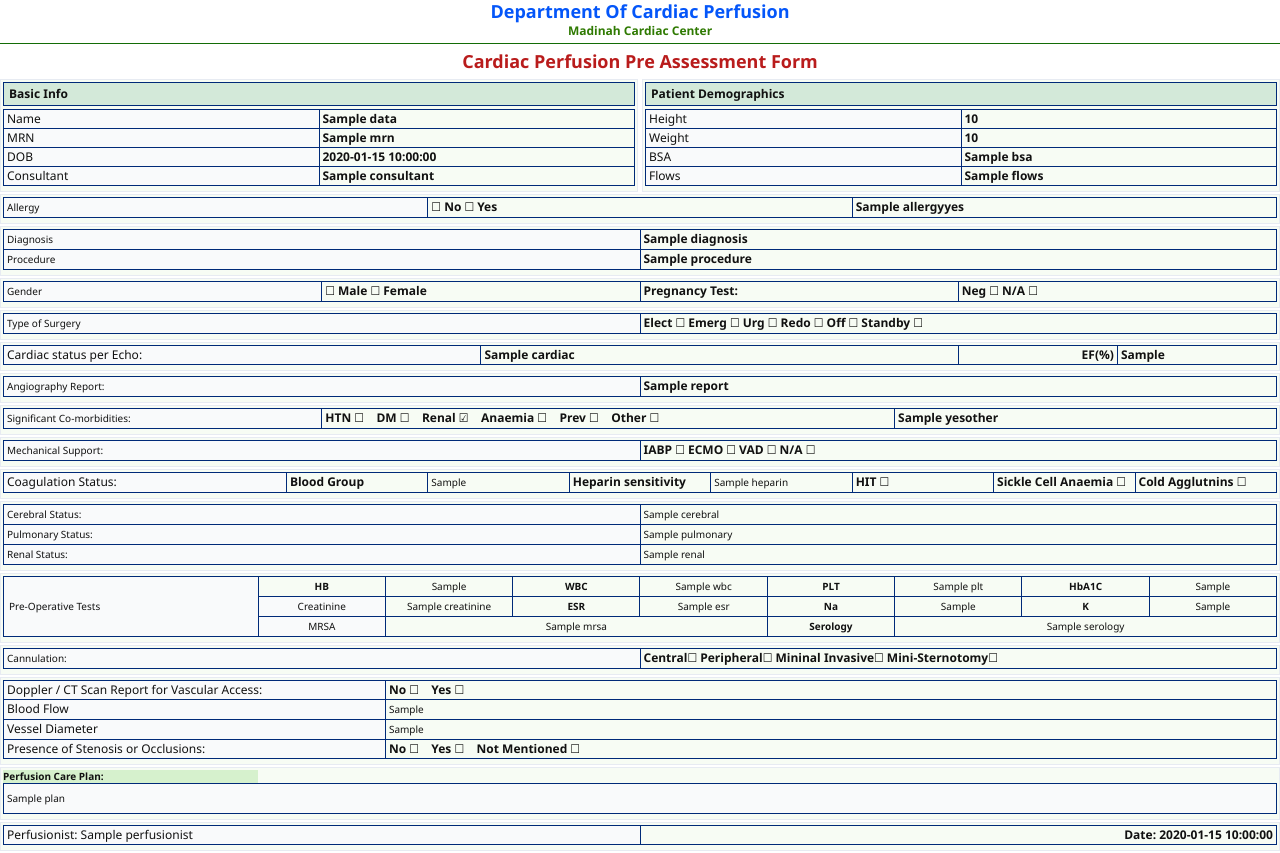
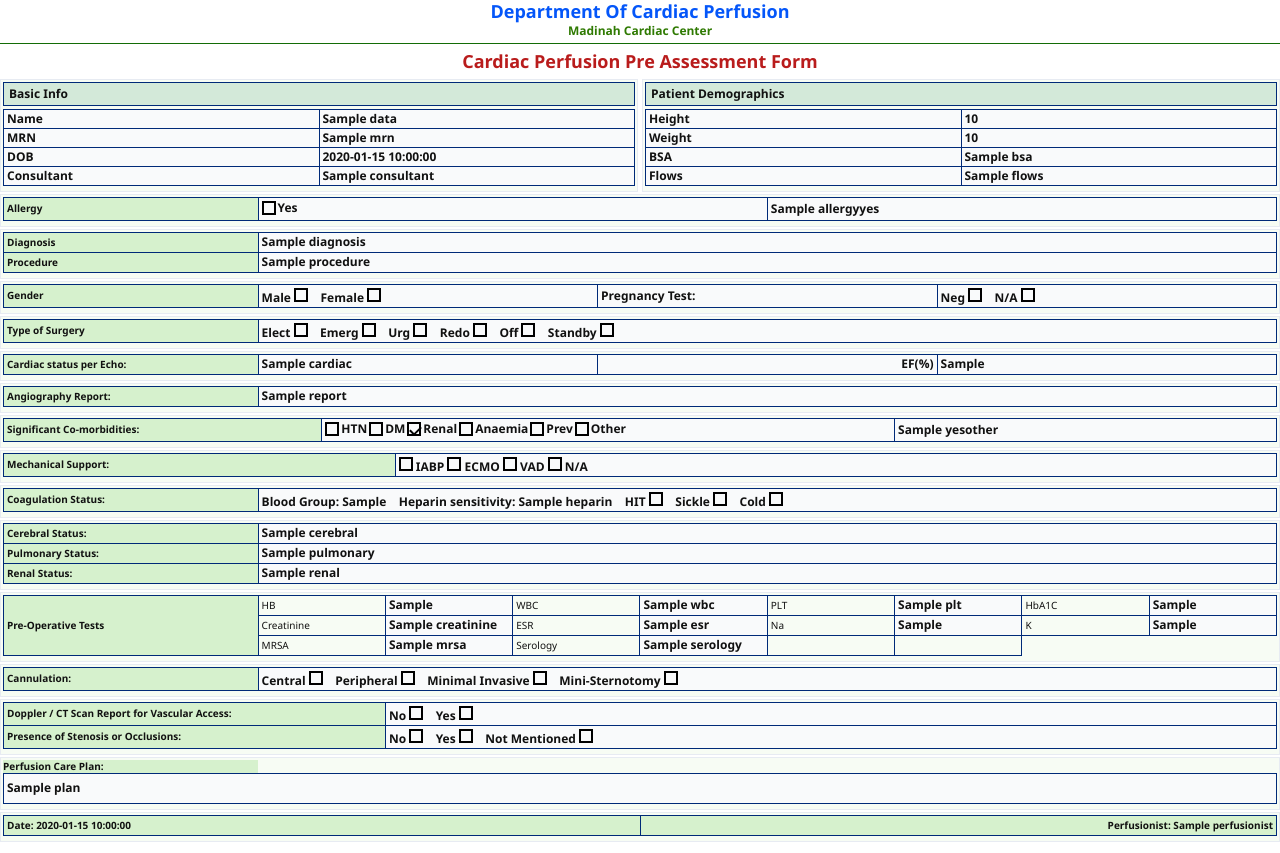
Before and after one commit to finashinas123/LogbookWeb, a Flask app: template templates/pdf1.html in a window 1280 px wide. Run offline with Flask 3, Linux system fonts and the light colour scheme; the template is opened without the code that fills it: most values are stand-ins (such as "Sample title", 1, 10 or a date in 2020).

Commit message:
Refactor PDF template for improved layout and styling

```diff
--- a/templates/pdf1.html
+++ b/templates/pdf1.html
@@ -18,22 +18,6 @@ body {
     padding: 0;
     color: #111;
     line-height: 1.3;
-}
-
-/* BACKGROUND */
-
-.background-image {
-        position: fixed;
-        top: 0;
-        left: 0;
-        width: 100%;
-        height: 100%;
-        z-index: -1; /* Ensure it stays behind content */
-        background-image: url("{{ background_image_path }}");
-        background-size: cover; /* Ensure the image covers the entire screen */
-        background-repeat: no-repeat;
-        background-position: center;
-
 }
 
 /* HEADER */
@@ -110,12 +94,10 @@ td {
     vertical-align: middle;
     word-break: break-word;
 }
-
-/* LABELS */
-td:first-child,
-.label {
-    font-weight: 300;
-    background: #f9fafb;
+input[type="checkbox"] {
+    transform: scale(1.8);   /* increase size */
+    margin-right: 8px;
+    accent-color: black;     /* makes tick darker */
 }
 
 /* FLEX */
@@ -127,12 +109,40 @@ td:first-child,
 .col {
     flex: 1;
 }
+.cb {
+    display: inline-flex;
+    align-items: center;
+    gap: 2px;
+    margin-right: 5px;
+}
 
+/* box */
+.box {
+    width: 14px;
+    height: 14px;
+    border: 2px solid black;
+    display: inline-block;
+    position: relative;
+}
+
+/* tick */
+.box.checked::after {
+    content: "";
+    position: absolute;
+    left: 3px;
+    top: 0px;
+    width: 5px;
+    height: 9px;
+    border: solid black;
+    border-width: 0 2px 2px 0;
+    transform: rotate(45deg);
+}
 /* INLINE TEXT */
 .inline {
     line-height: 1;
     font-weight: bold;
     font-size: 12px;
+    background: #f9fafb;
 
 
 }
@@ -161,13 +171,14 @@ td:first-child,
     font-weight: bold;
     text-align: left;
     vertical-align: middle;
-    background: #f3f4f6;
-    font-size: 10px;
+    background: #d0efc4d0;
+    font-size: 11px;
 }
 
 .sub-label {
     font-weight: bold;
-    background: #f9fafb;
+    background: #f3f4f6;
+
 }
 
 /* VALUES */
@@ -184,12 +195,6 @@ td:first-child,
     background: #d0efc4d0;
 }
 
-/* SMALL LABELS */
-.sub-label {
-    font-weight: bold;
-    background: #f9fafb;
-    width: 10%;
-}
 </style>
 </head>
 
@@ -236,25 +241,28 @@ td:first-child,
     <div class="card">
         <table>
             <tr>
-                <td>Allergy</td>
+                <td class="main-label" >Allergy</td>
                 <td class="inline">
-                {{ "☑" if data.allergy=="No" else "☐" }} No
-                {{ "☑" if data.allergy=="Yes" else "☐" }} Yes
+                    <label class="cb">
+                        <span class="box {{ 'checked' if data.allergy=='Yes' else '' }}"></span>
+                        Yes
+                    </label>
                 </td>
                 <td class="inline">{{ data.allergyyes }}</td>
             </tr>
         </table>
     </div>
 
+
     <!-- DIAGNOSIS -->
     <div class="card">
         <table>
             <tr>
-                <td >Diagnosis</td>
+                <td class="main-label" >Diagnosis</td>
                 <td class="inline" style="height:20px";> {{ data.diagnosis }}</td>
             </tr>
             <tr>
-                <td >Procedure</td>
+                <td class="main-label"  >Procedure</td>
                 <td class="inline" style="height:20px";> {{ data.procedure }}</td>
             </tr>
         </table>
@@ -264,15 +272,32 @@ td:first-child,
 <div class="card">
     <table>
         <tr>
-                <td>Gender</td>
+            <td class="main-label">Gender</td>
+
             <td class="inline">
-                    {{ "☑" if data.gender=="Male" else "☐" }} Male
-                    {{ "☑" if data.gender=="Female" else "☐" }} Female
+
+                Male
+                <span class="box {{ 'checked' if data.gender=='Male' else '' }}"></span>
+
+                &nbsp;&nbsp;
+
+                Female
+                <span class="box {{ 'checked' if data.gender=='Female' else '' }}"></span>
+
             </td>
+
             <td class="inline">Pregnancy Test:</td>
+
             <td class="inline">
-                    Neg {{ "☑" if data.neg else "☐" }}
-                    N/A {{ "☑" if data.NA else "☐" }}
+
+                Neg
+                <span class="box {{ 'checked' if data.neg else '' }}"></span>
+
+                &nbsp;&nbsp;
+
+                N/A
+                <span class="box {{ 'checked' if data.NA else '' }}"></span>
+
             </td>
         </tr>
     </table>
@@ -282,25 +307,48 @@ td:first-child,
 <div class="card">
     <table>
         <tr>
-            <td>Type of Surgery</td>
+            <td class="main-label">Type of Surgery</td>
+
             <td class="inline">
-            Elect {{ "☑" if data.elective else "☐" }}
-            Emerg {{ "☑" if data.emergency else "☐" }}
-            Urg {{ "☑" if data.urgent else "☐" }}
-            Redo {{ "☑" if data.redo else "☐" }}
-            Off {{ "☑" if data.offpump else "☐" }}
-            Standby {{ "☑" if data.standby else "☐" }}
+
+                Elect
+                <span class="box {{ 'checked' if data.elective else '' }}"></span>
+
+                &nbsp;&nbsp;
+
+                Emerg
+                <span class="box {{ 'checked' if data.emergency else '' }}"></span>
+
+                &nbsp;&nbsp;
+
+                Urg
+                <span class="box {{ 'checked' if data.urgent else '' }}"></span>
+
+                &nbsp;&nbsp;
+
+                Redo
+                <span class="box {{ 'checked' if data.redo else '' }}"></span>
+
+                &nbsp;&nbsp;
+
+                Off
+                <span class="box {{ 'checked' if data.offpump else '' }}"></span>
+
+                &nbsp;&nbsp;
+
+                Standby
+                <span class="box {{ 'checked' if data.standby else '' }}"></span>
+
             </td>
         </tr>
     </table>
 </div>
-
     <!-- CARDIAC STATUS PER ECHO-->
     <div class="card">
         <table>
             <tr>
-                <td class="inline" colspan="3">Cardiac status per Echo:</td>
-                <td class="inline" colspan="3">{{ data.cardiac }}</td>
+                <td class="main-label" >Cardiac status per Echo:</td>
+                <td class="inline" >{{ data.cardiac }}</td>
                 <td class="inline" style="text-align:right;" >EF(%)</td>
                 <td class="inline">{{ data.ef }}</td>
             </tr>
@@ -311,7 +359,7 @@ td:first-child,
     <div class="card">
         <table>
             <tr>
-                <td>Angiography Report:</td>
+                <td class="main-label" >Angiography Report:</td>
                 <td class="inline">{{ data.report }}</td>
             </tr>
         </table>
@@ -320,34 +368,45 @@ td:first-child,
      <!-- Significant Co-morbidities -->
     <div class="card">
         <table>
+            <tr>
+                <td class="main-label" style="width:25%;">Significant Co-morbidities:</td>
 
-            <tr>
-                <td style="width:25%;">Significant Co-morbidities:</td>
+                <td class="inline" style="width:45%;">
 
-                <td class="inline" style="width:45%;"><span class="box {{ 'checked' if data.HTN else '' }}"></span>
-                    HTN {{ "☑" if data.HTN else "☐" }} &nbsp;&nbsp;
-                    DM {{ "☑" if data.DM else "☐" }} &nbsp;&nbsp;
-                    Renal {{ "☑" if data.renal else "☐" }} &nbsp;&nbsp;
-                    Anaemia {{ "☑" if data.aneamia else "☐" }} &nbsp;&nbsp;
-                    Prev {{ "☑" if data.previous else "☐" }} &nbsp;&nbsp;
-                    Other {{ "☑" if data.other else "☐" }}
+                    <label class="cb">
+                        <span class="box {{ 'checked' if data.HTN else '' }}"></span>
+                        HTN
+                        <span class="box {{ 'checked' if data.DM else '' }}"></span>
+                        DM
+                        <span class="box {{ 'checked' if data.renal else '' }}"></span>
+                        Renal
+                        <span class="box {{ 'checked' if data.aneamia else '' }}"></span>
+                        Anaemia
+                        <span class="box {{ 'checked' if data.previous else '' }}"></span>
+                        Prev
+                        <span class="box {{ 'checked' if data.other else '' }}"></span>
+                        Other
+                    </label>
                 </td>
                 <td class="inline" style="width:30%;">{{ data.yesother }}</td>
             </tr>
-
         </table>
     </div>
-
 <!-- MECHANICAL SUPPORT -->
 <div class="card">
-        <table >
+    <table>
         <tr>
-                <td>Mechanical Support:</td>
-                <td class="inline">
-                    IABP {{ "☑" if data.IABP else "☐" }}
-                    ECMO {{ "☑" if data.ecmo else "☐" }}
-                    VAD {{ "☑" if data.vad else "☐" }}
-                    N/A {{ "☑" if data.na else "☐" }}
+            <td class="main-label">Mechanical Support:</td>
+
+            <td class="inline"  style="width:45%;>
+
+                 <label class="cb">
+                    <span class="box {{ 'checked' if data.IABP else '' }}"></span> IABP
+                    <span class="box {{ 'checked' if data.ecmo else '' }}"></span> ECMO
+                    <span class="box {{ 'checked' if data.vad else '' }}"></span> VAD
+                    <span class="box {{ 'checked' if data.na else '' }}"></span> N/A
+
+                </label>
             </td>
          </tr>
     </table>
@@ -357,133 +416,196 @@ td:first-child,
 <div class="card">
     <table>
         <tr>
-                    <td class="inline" colspan="2">Coagulation Status:</td>
-                    <td class="inline">Blood Group</td>
-                    <td>{{ data.bg }}</td>
-                    <td class="inline">Heparin sensitivity</td>
-                    <td>{{ data.heparin }}</td>
+            <td class="main-label">Coagulation Status:</td>
 
-                    <td class="inline">HIT {{ "☑" if data.HIT else "☐" }}</td>
-                    <td class="inline">Sickle Cell Anaemia {{ "☑" if data.sickle else "☐" }}</td>
-                    <td class="inline">Cold Agglutnins {{ "☑" if data.cold else "☐" }}</td>
+            <td class="inline">
+
+                Blood Group: <strong>{{ data.bg }}</strong>
+
+                &nbsp;&nbsp;
+
+                Heparin sensitivity: <strong>{{ data.heparin }}</strong>
+
+                &nbsp;&nbsp;
+
+                HIT
+                <span class="box {{ 'checked' if data.HIT else '' }}"></span>
+
+                &nbsp;&nbsp;
+
+                Sickle
+                <span class="box {{ 'checked' if data.sickle else '' }}"></span>
+
+                &nbsp;&nbsp;
+
+                Cold
+                <span class="box {{ 'checked' if data.cold else '' }}"></span>
+
+            </td>
         </tr>
     </table>
 </div>
     <!-- CEREBRAL,PULMONARY AND RENAL STATUS -->
     <div class="card">
         <table>
-            <tr><td>Cerebral Status:</td><td>{{ data.cerebral }}</td></tr>
-            <tr><td>Pulmonary Status:</td><td>{{ data.pulmonary }}</td></tr>
-            <tr><td>Renal Status:</td><td>{{ data.renal }}</td></tr>
+            <tr><td class="main-label" >Cerebral Status:</td>
+                <td class="inline">{{ data.cerebral }}</td>
+            </tr>
+            <tr>
+                <td class="main-label" >Pulmonary Status:</td>
+                <td class="inline">{{ data.pulmonary }}</td>
+            </tr>
+            <tr><td class="main-label" >Renal Status:</td>
+                <td class="inline">{{ data.renal }}</td>
+            </tr>
         </table>
     </div>
 
     <div class="card">
-        <table class="preop">
-
-            <!-- DEFINE COLUMN WIDTHS ONCE -->
-            <colgroup>
-                <col class="col-main">
-                <col class="col-label"><col class="col-value">
-                <col class="col-label"><col class="col-value">
-                <col class="col-label"><col class="col-value">
-            </colgroup>
+        <table>
 
             <!-- ROW 1 -->
             <tr>
-                <td class="label" rowspan="3">Pre-Operative Tests</td>
+                <td class="main-label" rowspan="3">Pre-Operative Tests</td>
 
-                <td class="inline">HB</td>
-                <td>{{ data.HB }}</td>
+                <td >HB</td>
+                <td class="inline">{{ data.HB }}</td>
 
-                <td class="inline">WBC</td>
-                <td>{{ data.WBC }}</td>
+                <td>WBC</td>
+                <td class="inline">{{ data.WBC }}</td>
 
-                <td class="inline">PLT</td>
-                <td>{{ data.PLT }}</td>
-                <td class="inline">HbA1C</td>
-                <td>{{ data.HbA1C }}</td>
+                <td >PLT</td>
+                <td class="inline">{{ data.PLT }}</td>
+                <td >HbA1C</td>
+                <td class="inline">{{ data.HbA1C }}</td>
+
             </tr>
 
             <!-- ROW 2 -->
             <tr>
-
-                <td class="inline">Creatinine</td>
-                <td>{{ data.creatinine }}</td>
-
-                <td class="inline">ESR</td>
-                <td>{{ data.ESR }}</td>
-                <td class="inline">Na</td>
-                <td>{{ data.Na }}</td>
-
-                <td class="inline">K</td>
-                <td>{{ data.K }}</td>
+                <td >Creatinine</td>
+                <td class="inline">{{ data.creatinine }}</td>
+                <td >ESR</td>
+                <td class="inline">{{ data.ESR }}</td>
+                <td >Na</td>
+                <td class="inline">{{ data.Na }}</td>
+                <td >K</td>
+                <td class="inline">{{ data.K }}</td>
             </tr>
 
             <!-- ROW 3 -->
 
             <tr>
-                <td class="inline">MRSA</td>
-                <td colspan="3">{{ data.MRSA }}</td>
-
-                <td class="inline">Serology</td>
-                <td colspan="3">{{ data.serology }}</td>
+                <td >MRSA</td>
+                <td class="inline" colspan="1" >{{ data.MRSA }}</td>
+                <td >Serology</td>
+                <td class="inline" colspan=""  >{{ data.serology }}</td>
+                <td></td>
+                <td></td>
             </tr>
 
         </table>
     </div>
-    <!-- CANNULATION  -->
+
+    <!-- CANNULATION -->
 <div class="card">
     <table>
         <tr>
-            <td>Cannulation:</td>
+            <td class="main-label">Cannulation:</td>
+
             <td class="inline">
-                Central{{ "☑" if data.central else "☐" }}
-                Peripheral{{ "☑" if data.peripheral else "☐" }}
-                Mininal Invasive{{ "☑" if data.minimal else "☐" }}
-                Mini-Sternotomy{{ "☑" if data.mini else "☐" }}
+
+                Central
+                <span class="box {{ 'checked' if data.central else '' }}"></span>
+
+                &nbsp;&nbsp;
+
+                Peripheral
+                <span class="box {{ 'checked' if data.peripheral else '' }}"></span>
+
+                &nbsp;&nbsp;
+
+                Minimal Invasive
+                <span class="box {{ 'checked' if data.minimal else '' }}"></span>
+
+                &nbsp;&nbsp;
+
+                Mini-Sternotomy
+                <span class="box {{ 'checked' if data.mini else '' }}"></span>
+
             </td>
         </tr>
     </table>
 </div>
 
-    <!-- DOPPLER ULTRA/CT REPORT-->
+    <!-- DOPPLER ULTRA/CT REPORT -->
 <div class="card">
     <table>
+
         <tr>
-                <td class="inline" style="width:30%"> Doppler / CT Scan Report for Vascular Access: </td>
-                <td class="inline" style="width:70%"> No {{ "☑" if data.doppler=="No" else "☐" }} &nbsp;&nbsp; Yes {{ "☑" if data.doppler=="Yes" else "☐" }} </td>
+            <td class="main-label" style="width:30%">
+                Doppler / CT Scan Report for Vascular Access:
+            </td>
+
+            <td class="inline" style="width:70%">
+
+                No
+                <span class="box {{ 'checked' if data.doppler=='No' else '' }}"></span>
+
+                &nbsp;&nbsp;
+
+                Yes
+                <span class="box {{ 'checked' if data.doppler=='Yes' else '' }}"></span>
+
+            </td>
         </tr>
+
+        {% if data.doppler == "Yes" %}
+
         <tr>
-                <td class="inline">Blood Flow</td>
-                <td>{{ data.BF }}</td>
+            <td class="main-label">Blood Flow</td>
+            <td class="inline">{{ data.BF }}</td>
+        </tr>
 
+        <tr>
+            <td class="main-label">Vessel Diameter</td>
+            <td class="inline">{{ data.VD }}</td>
         </tr>
+
+        {% endif %}
+
         <tr>
-                 <td class="inline">Vessel Diameter</td>
-                 <td>{{ data.VD }}</td>
-            </tr>
-            <tr>
-                <td class="inline" style="width:30%"> Presence of Stenosis or Occlusions: </td>
+            <td class="main-label" style="width:30%">
+                Presence of Stenosis or Occlusions:
+            </td>
 
             <td class="inline">
-                    No {{ "☑" if data.sNo else "☐" }}
+
+                No
+                <span class="box {{ 'checked' if data.sNo else '' }}"></span>
+
                 &nbsp;&nbsp;
-                    Yes {{ "☑" if data.sYes else "☐" }}
+
+                Yes
+                <span class="box {{ 'checked' if data.sYes else '' }}"></span>
+
                 &nbsp;&nbsp;
-                    Not Mentioned {{ "☑" if data.snot else "☐" }}
+
+                Not Mentioned
+                <span class="box {{ 'checked' if data.snot else '' }}"></span>
+
             </td>
         </tr>
+
     </table>
 </div>
-
 
     <!--PERFUSION CARE PLAN -->
     <div class="card">
         <div class="main-label">Perfusion Care Plan:</div>
             <table>
                 <tr>
-                    <td style="height:30px;">{{ data.plan }}</td>
+                    <td class="inline" style="height:30px;">{{ data.plan }}</td>
                 </tr>
             </table>
     </div>
@@ -492,12 +614,14 @@ td:first-child,
     <div class="card">
         <table>
             <tr>
-                <td  class="inline" style="text-align:left;">
+                <td  class="main-label" style="text-align:left;">
+                    Date: {{ data.date }}
+                </td>
+                <td class="main-label" style="text-align:right;">
                     Perfusionist: {{ data.perfusionist }}
                 </td>
-                <td  class="inline" style="text-align:right;">
-                    Date: {{ data.date }}
-                </td>
+
+
             </tr>
         </table>
     </div>
```
Lines whose indentation alone changed are shown as unchanged.
